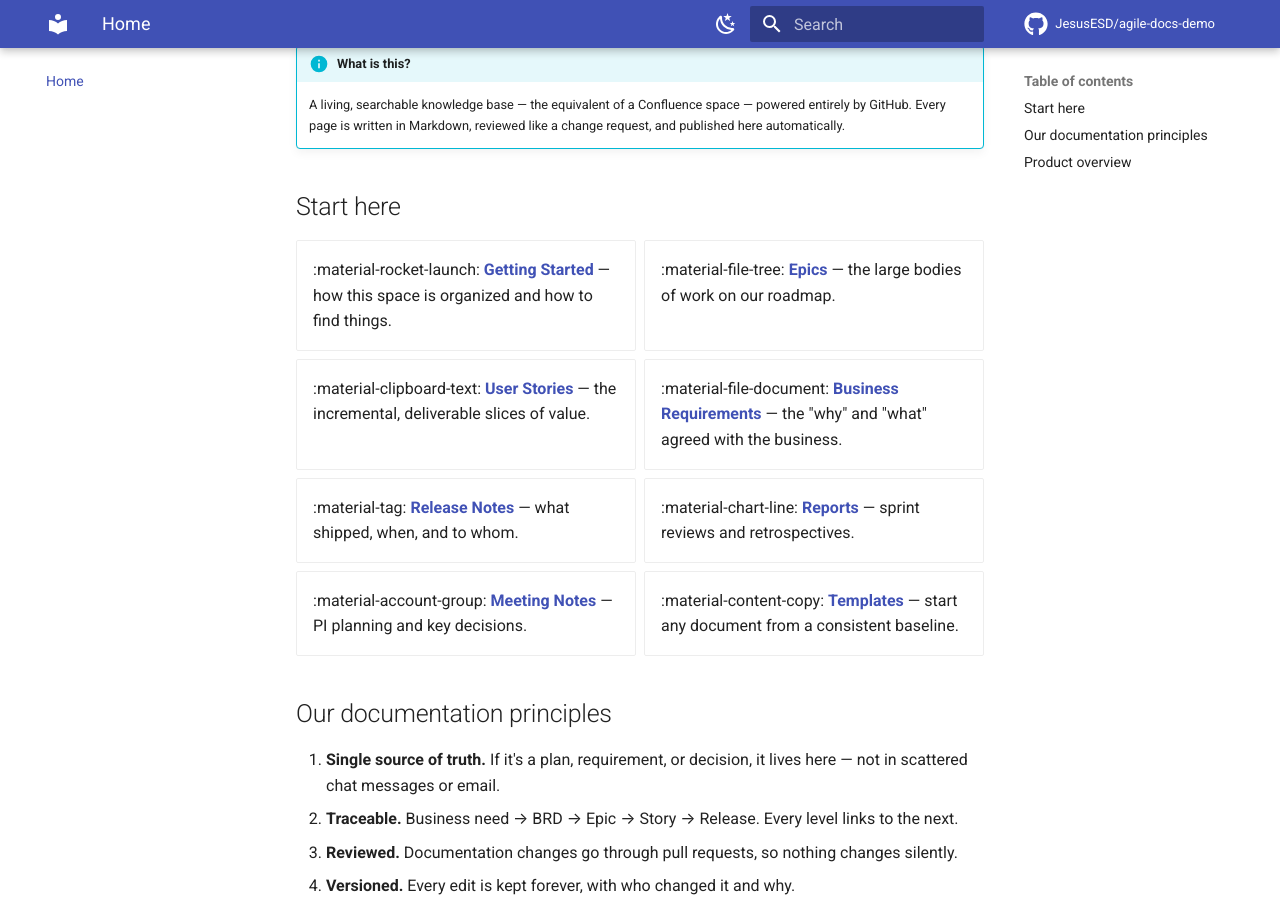
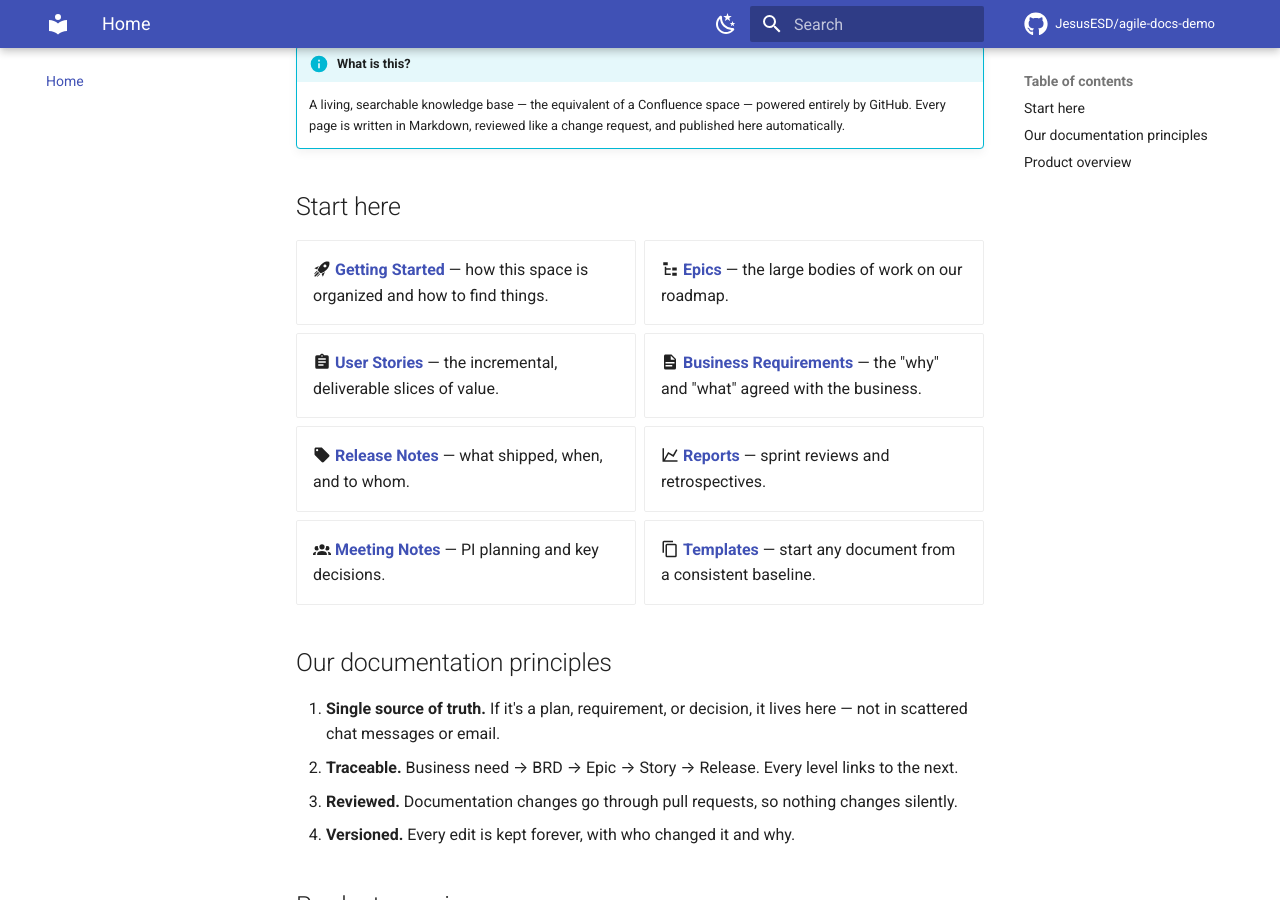
Before and after one commit to JesusESD/agile-docs-demo, an MkDocs documentation site: the page built from docs/index.md, in a window 1280 px wide and 900 px high, scrolled down 254 px. Built offline with MkDocs 1.6.1 and Material for MkDocs 9.7.7, drawn with Linux system fonts in a browser that asks for light colours; comment, search, counter and statistics services are not loaded.

Commit message:
Fix bugs

````diff
--- a/mkdocs.yml
+++ b/mkdocs.yml
@@ -50,6 +50,11 @@ theme:
 markdown_extensions:
   - admonition
   - pymdownx.details
+  # highlight + inlinehilite must be enabled for fenced code blocks (e.g. ```gherkin)
+  # to render as formatted code rather than raw text.
+  - pymdownx.highlight:
+      anchor_linenums: true
+  - pymdownx.inlinehilite
   - pymdownx.superfences:
       custom_fences:
         - name: mermaid
@@ -59,7 +64,10 @@ markdown_extensions:
       alternate_style: true
   - pymdownx.tasklist:
       custom_checkbox: true
-  - pymdownx.emoji
+  # emoji_index/generator are required for Material icon shortcodes like :material-rocket-launch:
+  - pymdownx.emoji:
+      emoji_index: !!python/name:material.extensions.emoji.twemoji
+      emoji_generator: !!python/name:material.extensions.emoji.to_svg
   - tables
   - attr_list
   - md_in_html
````
